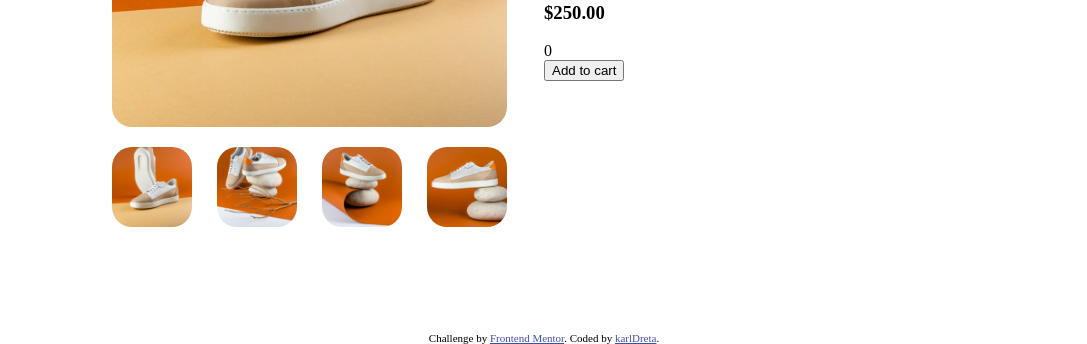
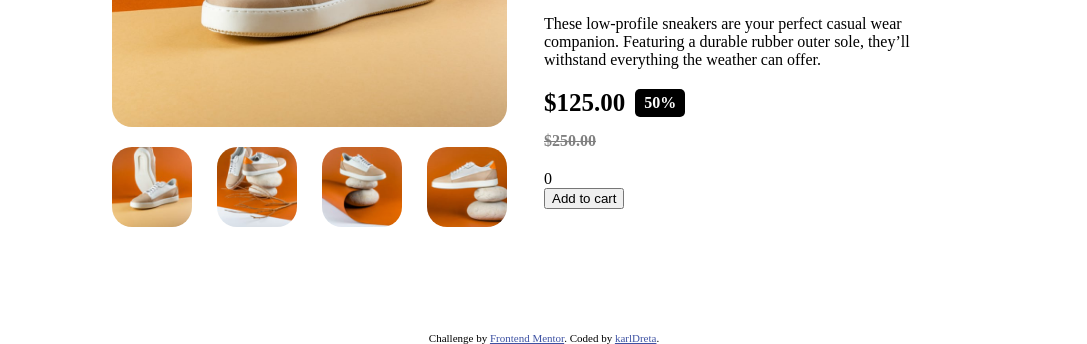
Before and after one commit to karldreta/Frontend-Mentor---E-commerce-product-page, a website built with webpack: page src/index.html in a window 1280 px wide. Shown: the part 456-800 px from the top of the page, without its empty margins (96-1183 px from the left). Built offline with nearby package versions, Linux system fonts and the light colour scheme.

Commit message:
Initialize Product description

```diff
--- a/src/style.css
+++ b/src/style.css
@@ -1,5 +1,10 @@
 * {
     box-sizing: border-box;
+}
+
+h1, h2, h3, p {
+    margin: 0;
+    padding: 0;
 }
 
 body {
@@ -117,11 +122,56 @@
     border-radius: 20px;
 }
 
+/* Below: Product Description */
+
 #content > .productDescription {
     width: 395px;
-    margin-right: 80px;
+    margin-right: 60px;
+    align-content: center;
 }
 
+.productDescription > h2 {
+    font-size: 40px;
+    margin-bottom: 30px;
+}
+
+.productDescription > h3 {
+    font-size: 13px;
+    color: gray;
+    text-transform: uppercase;
+    margin-bottom: 20px;
+}
+
+.productDescription > p {
+    margin-bottom: 20px;
+}
+
+#content > .productDescription > .productPrice {
+    width: fit-content;
+    display: flex;
+    align-items: center;
+    justify-content: center;
+    gap: 10px;
+    margin-bottom: 15px;
+}
+
+.productPrice > .rackPrice {
+    font-size: 25px;
+}
+
+.productPrice > .discountOffer {
+    color: white;
+    background-color: black;
+    border-radius: 5px;
+    font-size: 16px;
+    padding: 5px 9px;
+}
+
+#content > .productDescription > .previousPrice {
+    font-size: 16px;
+    text-decoration: line-through;
+    color: grey;
+}
 
 
 
```
